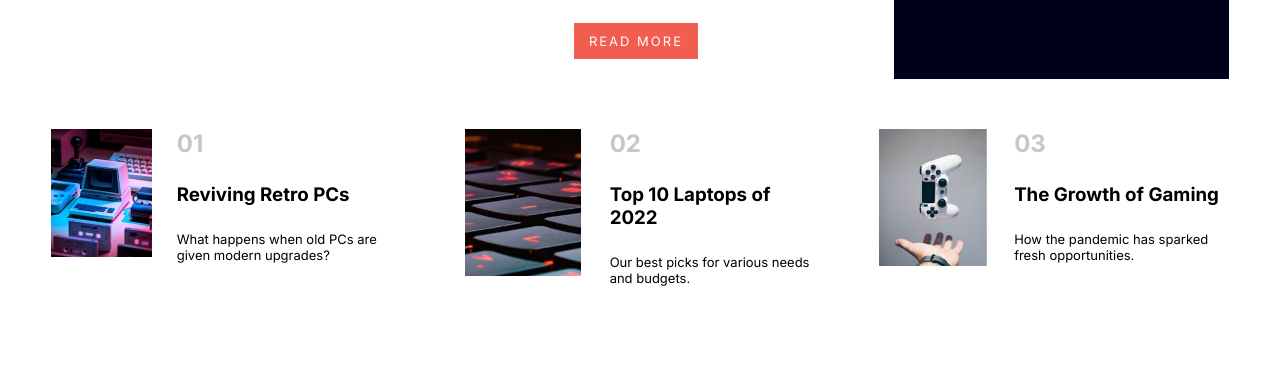
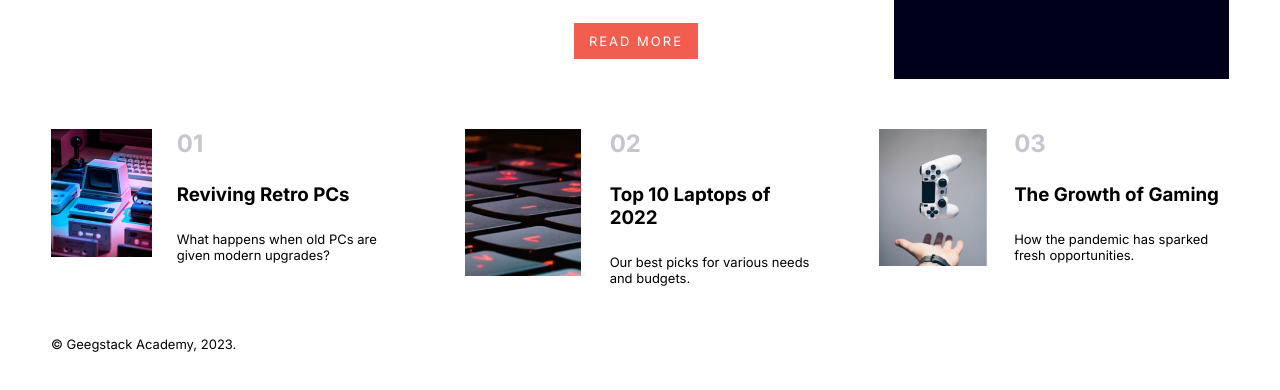
Before and after one commit to arib10/geegstack-lecture2, a plain HTML site: page index.html in a window 1280 px wide. Shown: the part 708-1098 px from the top of the page. Before the commit the page ends 1070 px from the top, so only its background shows below. Drawn offline with Linux system fonts and the light colour scheme.

Commit message:
Footer added

```diff
--- a/index.html
+++ b/index.html
@@ -119,7 +119,9 @@
         </section>
     </main>
 
-
+<footer>
+  <p>&copy; Geegstack Academy, 2023.</p>
+</footer>
 </body>
   <script src="newshomepage.js">
 
```
